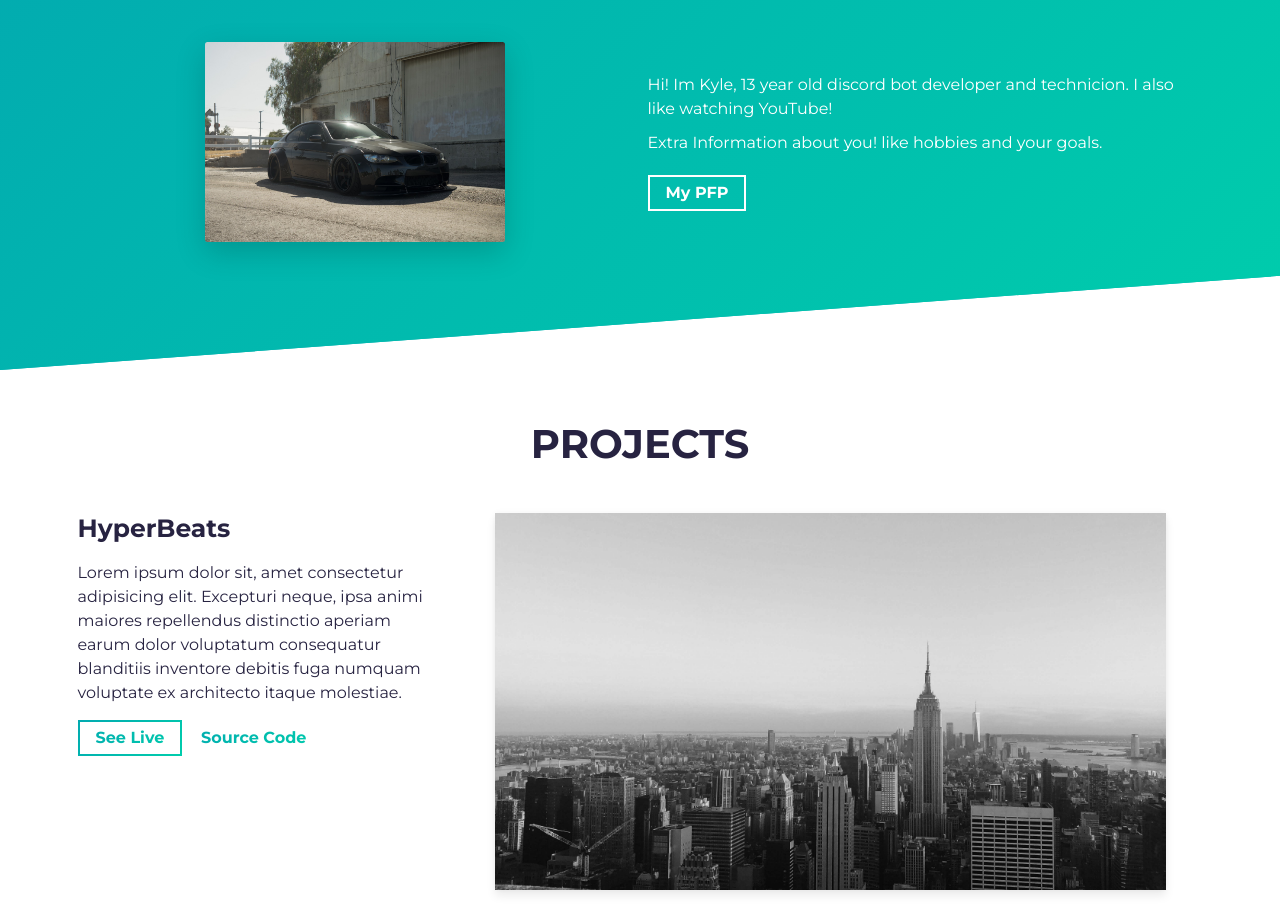
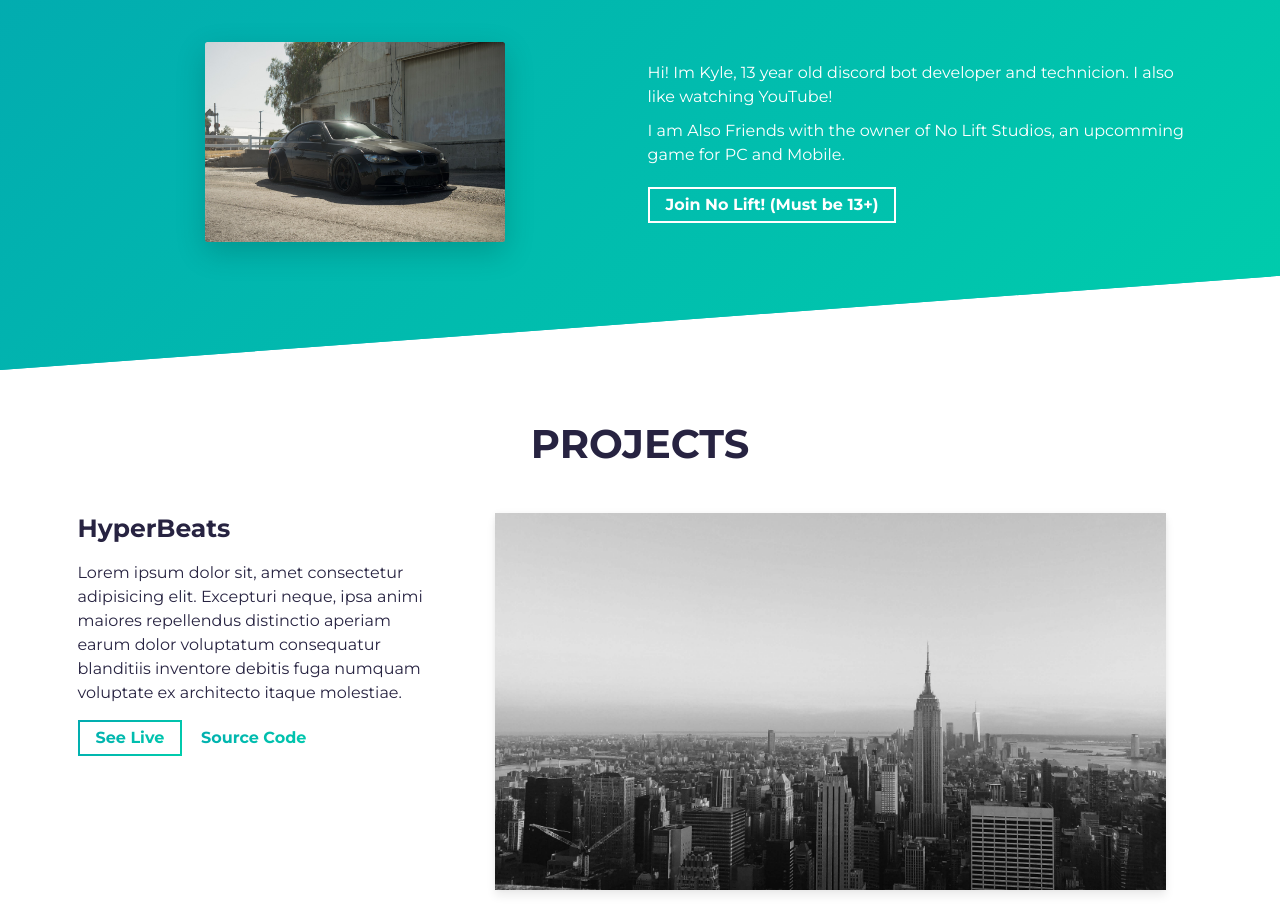
Before and after one commit to KyleGamezYT/portfolio, a website built with Parcel: page src/index.html in a window 1280 px wide. Shown: the part 901-1817 px from the top of the page. Built offline with nearby package versions, Linux system fonts and the light colour scheme.

Commit message:
discord.gg/nolift

```diff
--- a/src/index.html
+++ b/src/index.html
@@ -70,11 +70,11 @@
               Hi! Im Kyle, 13 year old discord bot developer and technicion. I also like watching YouTube!
             </p>
             <p class="about-wrapper__info-text">
-              Extra Information about you! like hobbies and your goals.
+              I am Also Friends with the owner of No Lift Studios, an upcomming game for PC and Mobile.
             </p>
             <span class="d-flex mt-3">
-              <a rel="noreferrer" target="_blank" class="cta-btn cta-btn--resume" href="ww">
-                My PFP
+              <a rel="noreferrer" target="_blank" class="cta-btn cta-btn--resume" href="www.discord.gg/nolift">
+                Join No Lift! (Must be 13+)
               </a>
             </span>
           </div>
```
